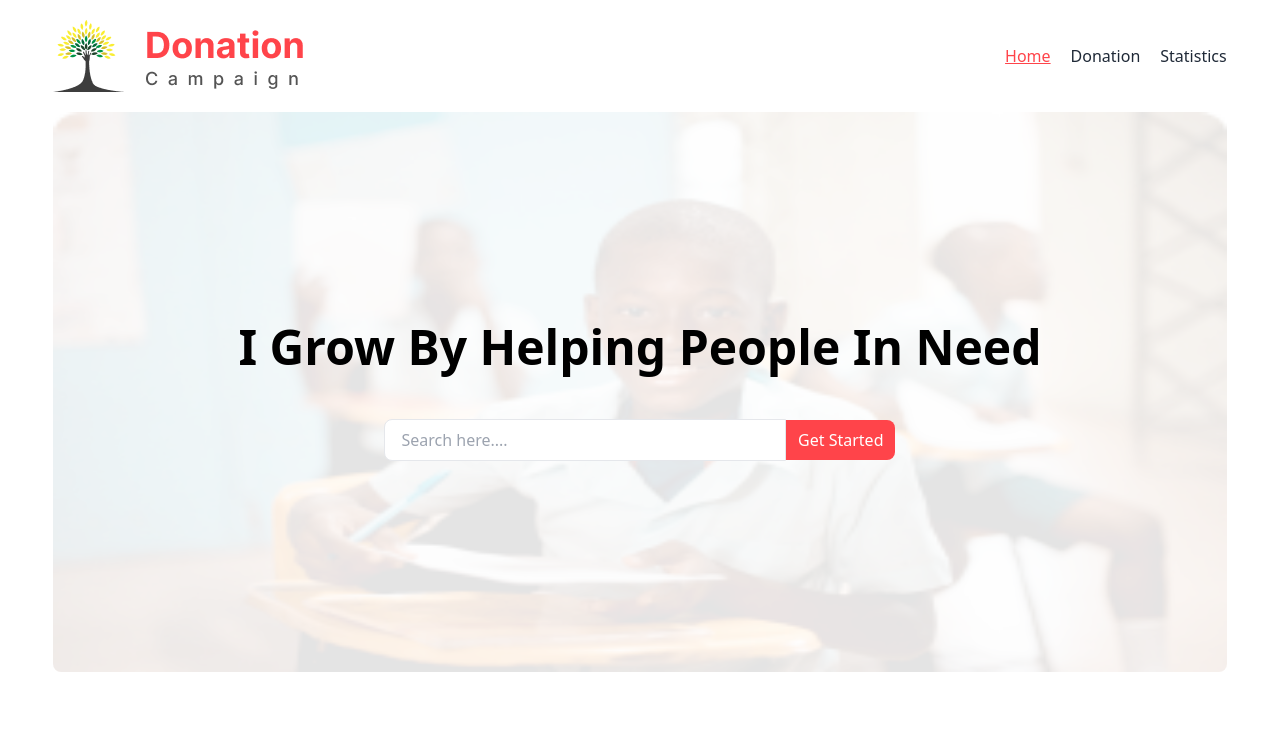
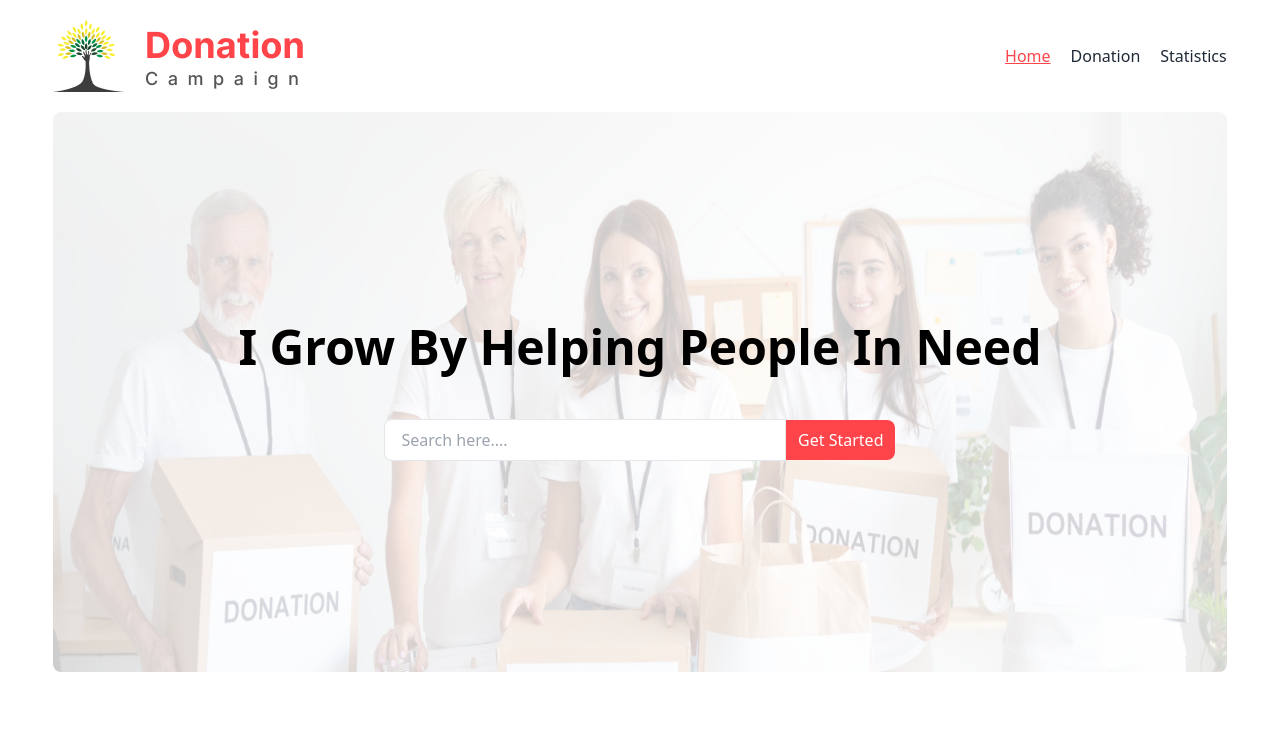
Before and after one commit to Saifulkhandaker/donation-campaign, a React (Vite) app: page / in a window 1280 px wide. Shown: the top 734 px of the page. Built offline with nearby package versions, Linux system fonts and the light colour scheme.

Commit message:
banner img changed

```diff
--- a/src/components/Header/Banner/Banner.jsx
+++ b/src/components/Header/Banner/Banner.jsx
@@ -5,8 +5,8 @@ const Banner = () => {
     <div>
       <div className="hero">
         <img
-          className="hero-overlay h-[70vh] inset-0 bg-white opacity-10  w-full rounded-lg"
-          src="/src/assets/Images/Education.png"
+          className="hero-overlay h-[70vh] inset-0 bg-white opacity-20  w-full rounded-lg"
+          src="/src/assets/Images/Banner.png"
           alt=""
         />
         <div className="hero-content text-center text-neutral-content">
```
Also changed, not shown: src/assets/Images/Banner.png (added).
